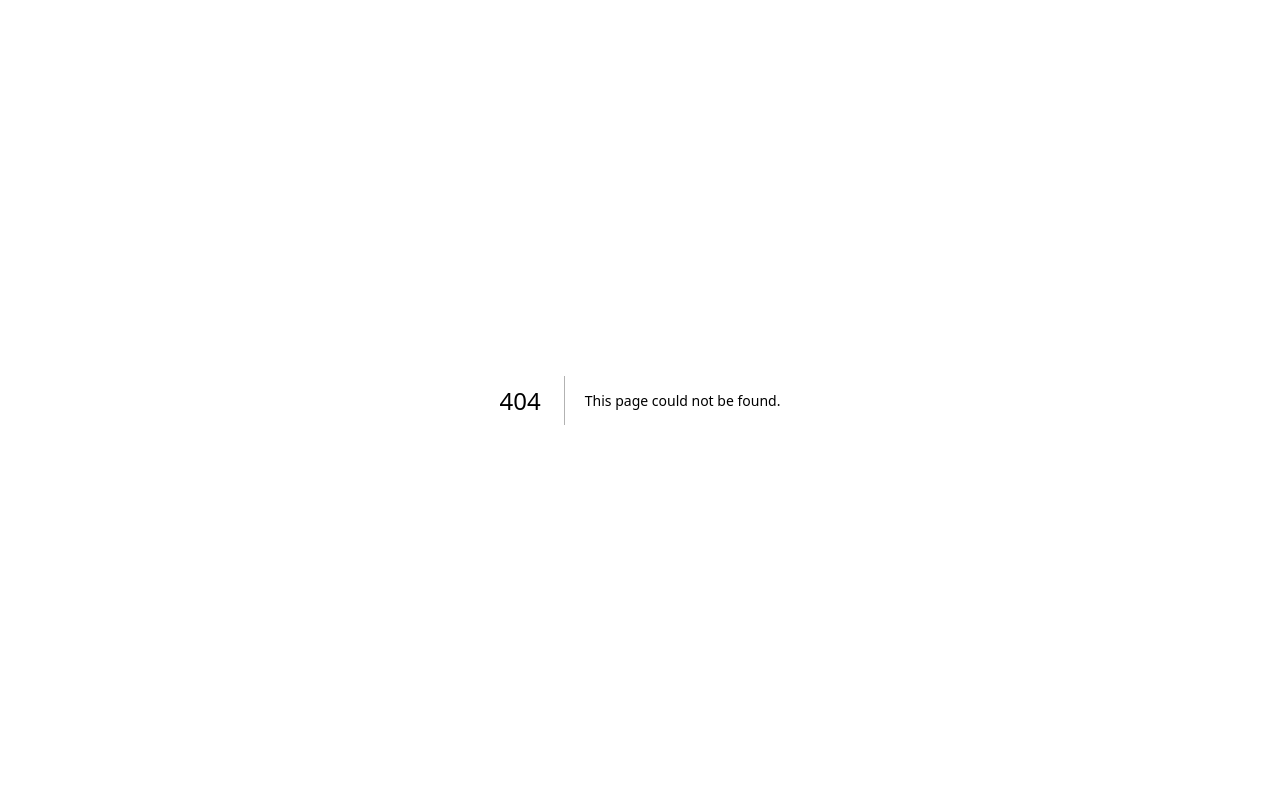
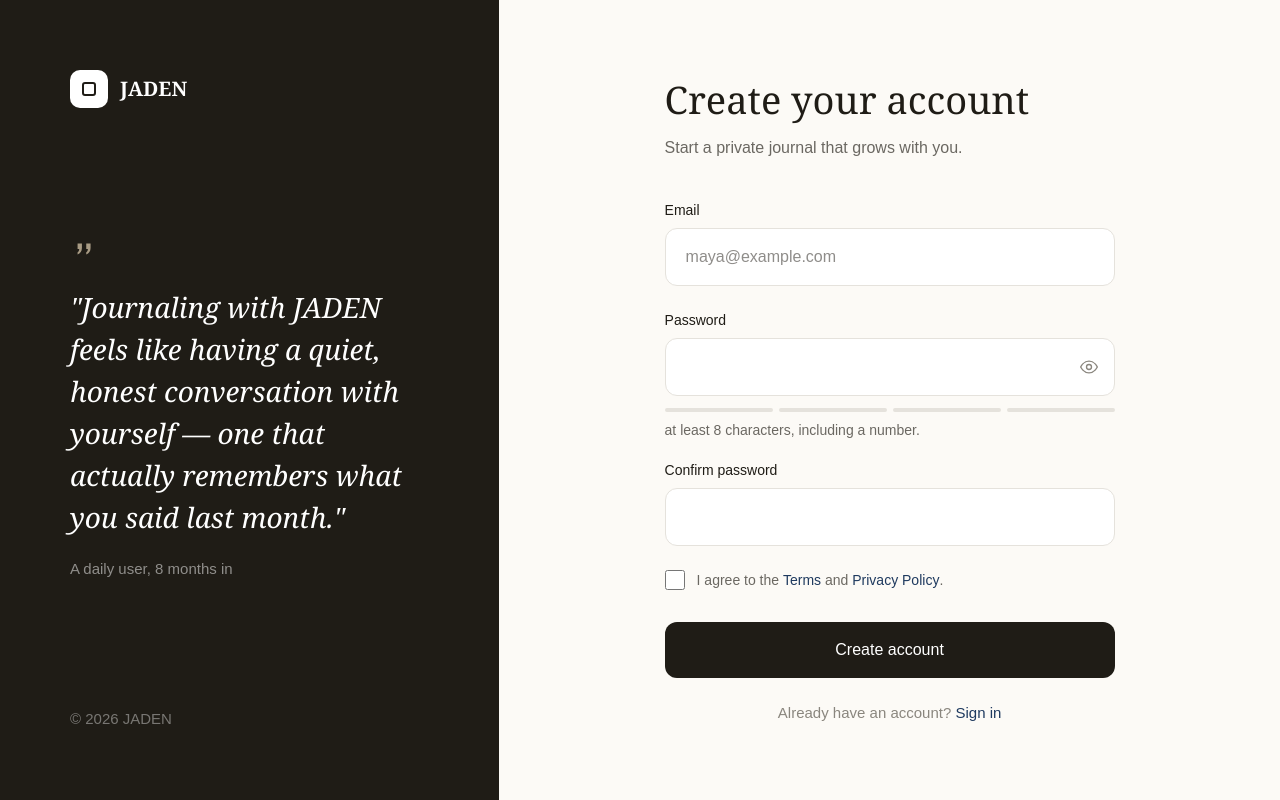
Before and after one commit to npeteros/ai-journal, a Next.js app: page /register in a window 1280 px wide. Before the commit this address had no page. Built offline with nearby package versions, Linux system fonts and the light colour scheme.

Commit message:
feat: add register page

```diff
--- /dev/null
+++ b/app/register/page.tsx
@@ -0,0 +1,181 @@
+"use client";
+
+import { useState } from "react";
+import Link from "next/link";
+import { useRouter } from "next/navigation";
+// import { authClient } from "@/lib/auth-client";
+
+const serif = "font-[family-name:var(--font-serif)]";
+
+function getStrength(pw: string) {
+  let score = 0;
+  if (pw.length >= 8) score++;
+  if (/[0-9]/.test(pw)) score++;
+  if (/[a-z]/.test(pw) && /[A-Z]/.test(pw)) score++;
+  if (/[^A-Za-z0-9]/.test(pw)) score++;
+  return score;
+}
+
+const strengthLabel = ["", "Weak", "Fair", "Good", "Strong"];
+
+function EyeIcon({ off }: { off: boolean }) {
+  return (
+    <svg width="20" height="20" viewBox="0 0 24 24" fill="none" stroke="currentColor" strokeWidth="1.6" strokeLinecap="round" strokeLinejoin="round">
+      <path d="M2 12s3.6-7 10-7 10 7 10 7-3.6 7-10 7S2 12 2 12z" />
+      <circle cx="12" cy="12" r="3" />
+      {off && <path d="M4 4l16 16" />}
+    </svg>
+  );
+}
+
+export default function RegisterPage() {
+  const router = useRouter();
+  const [email, setEmail] = useState("");
+  const [password, setPassword] = useState("");
+  const [confirm, setConfirm] = useState("");
+  const [showPassword, setShowPassword] = useState(false);
+  const [agreed, setAgreed] = useState(false);
+  const [error, setError] = useState("");
+  const [loading, setLoading] = useState(false);
+
+  const strength = getStrength(password);
+
+  async function handleSubmit(e: React.FormEvent) {
+    e.preventDefault();
+    setError("");
+
+    if (password.length < 8 || !/[0-9]/.test(password)) {
+      return setError("Password must be at least 8 characters, including a number.");
+    }
+    if (password !== confirm) return setError("Passwords don't match.");
+    if (!agreed) return setError("Please agree to the Terms and Privacy Policy.");
+
+    setLoading(true);
+ /*   const { error } = await authClient.signUp.email({
+      email,
+      password,
+      name: email.split("@")[0],
+  }); */
+    setLoading(false);
+
+    if (error) return setError(error.message ?? "Something went wrong.");
+    router.push("/");
+  }
+
+  const input =
+    "w-full rounded-xl border border-[#e5e2dc] bg-white px-5 py-4 text-[#1f1c16] outline-none focus:border-[#1f1c16]";
+
+  return (
+    <main className="grid min-h-screen lg:grid-cols-[39%_61%]">
+      <aside className="hidden flex-col justify-between bg-[#1f1c16] p-[70px] text-white lg:flex">
+        <div className={`flex items-center gap-3 text-xl font-semibold ${serif}`}>
+          <span className="grid h-[38px] w-[38px] place-items-center rounded-[10px] bg-white">
+            <span className="h-3.5 w-3.5 rounded-[3px] border-2 border-[#1f1c16]" />
+          </span>
+          JADEN
+        </div>
+
+        <div>
+          <svg width="26" height="26" viewBox="0 0 24 24" fill="#a89b84" className="mb-6">
+            <path d="M7 7h4v4c0 3-1.5 5-4 6v-2c1-.6 1.5-1.5 1.5-3H7V7zm8 0h4v4c0 3-1.5 5-4 6v-2c1-.6 1.5-1.5 1.5-3H15V7z" />
+          </svg>
+          <p className={`text-[28px] italic leading-[1.5] ${serif}`}>
+            "Journaling with JADEN feels like having a quiet, honest conversation
+            with yourself — one that actually remembers what you said last month."
+          </p>
+          <p className="mt-5 text-[15px] text-white/50">A daily user, 8 months in</p>
+        </div>
+
+        <p className="text-[15px] text-white/40">© 2026 JADEN</p>
+      </aside>
+
+      <section className="flex items-center justify-center bg-[#fcfaf6] px-6">
+        <form onSubmit={handleSubmit} className="w-full max-w-[450px]">
+          <h1 className={`text-[38px] leading-tight text-[#1f1c16] ${serif}`}>Create your account</h1>
+          <p className="mt-3 text-base text-[#6b6862]">Start a private journal that grows with you.</p>
+
+          <label htmlFor="email" className="mt-10 block text-sm font-medium text-[#1f1c16]">Email</label>
+          <input
+            id="email"
+            type="email"
+            required
+            value={email}
+            onChange={(e) => setEmail(e.target.value)}
+            placeholder="maya@example.com"
+            className={`mt-2 ${input}`}
+          />
+
+          <label htmlFor="password" className="mt-6 block text-sm font-medium text-[#1f1c16]">Password</label>
+          <div className="relative mt-2">
+            <input
+              id="password"
+              type={showPassword ? "text" : "password"}
+              required
+              value={password}
+              onChange={(e) => setPassword(e.target.value)}
+              className={`${input} pr-12`}
+            />
+            <button
+              type="button"
+              onClick={() => setShowPassword((s) => !s)}
+              aria-label={showPassword ? "Hide password" : "Show password"}
+              className="absolute right-4 top-1/2 -translate-y-1/2 text-[#8a867e]"
+            >
+              <EyeIcon off={showPassword} />
+            </button>
+          </div>
+
+          <div className="mt-3 flex gap-1.5">
+            {[1, 2, 3, 4].map((i) => (
+              <div
+                key={i}
+                className={`h-1 flex-1 rounded-full ${i <= strength ? "bg-[#5f8f6e]" : "bg-[#e5e2dc]"}`}
+              />
+            ))}
+          </div>
+          <p className="mt-2 text-sm text-[#6b6862]">
+            {strength > 0 && `${strengthLabel[strength]} — `}at least 8 characters, including a number.
+          </p>
+
+          <label htmlFor="confirm" className="mt-5 block text-sm font-medium text-[#1f1c16]">Confirm password</label>
+          <input
+            id="confirm"
+            type={showPassword ? "text" : "password"}
+            required
+            value={confirm}
+            onChange={(e) => setConfirm(e.target.value)}
+            className={`mt-2 ${input}`}
+          />
+
+          <label className="mt-6 flex items-center gap-3 text-sm text-[#6b6862]">
+            <input
+              type="checkbox"
+              checked={agreed}
+              onChange={(e) => setAgreed(e.target.checked)}
+              className="h-5 w-5 rounded accent-[#1f1c16]"
+            />
+            <span>
+              I agree to the <Link href="/terms" className="font-medium text-[#1f3a5f]">Terms</Link> and{" "}
+              <Link href="/privacy" className="font-medium text-[#1f3a5f]">Privacy Policy</Link>.
+            </span>
+          </label>
+
+          {error && <p className="mt-4 text-sm text-red-600">{error}</p>}
+
+          <button
+            type="submit"
+            disabled={loading}
+            className="mt-8 w-full rounded-xl bg-[#1f1c16] py-4 text-base font-medium text-white disabled:opacity-60"
+          >
+            {loading ? "Creating account…" : "Create account"}
+          </button>
+
+          <p className="mt-6 text-center text-[15px] text-[#8a867e]">
+            Already have an account?{" "}
+            <Link href="/login" className="font-medium text-[#1f3a5f]">Sign in</Link>
+          </p>
+        </form>
+      </section>
+    </main>
+  );
+}
```
